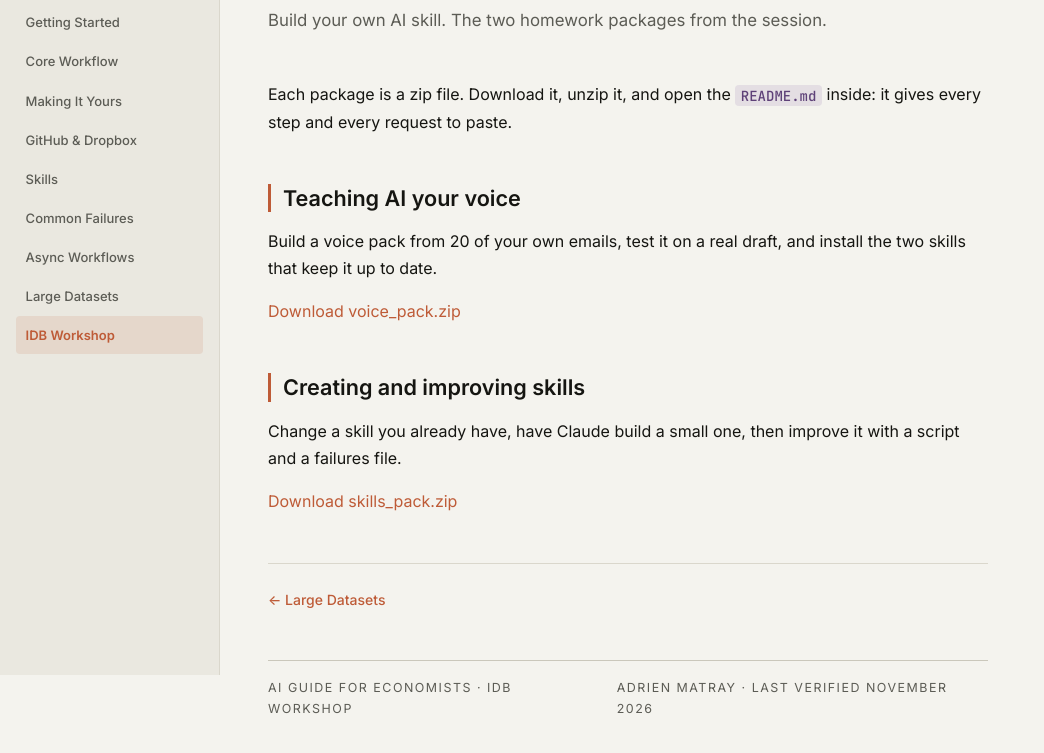
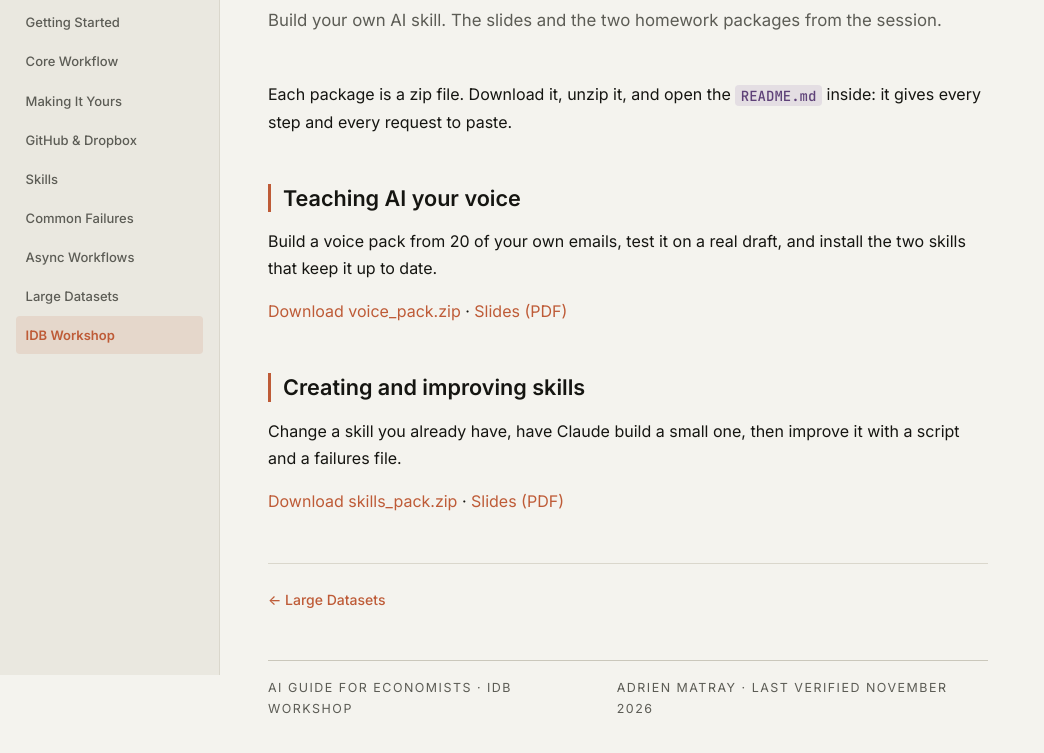
Before and after one commit to amatray/ai-guide-for-research-assistants, a plain HTML site: page idb-workshop.html in a window 1280 px wide. Shown: the part 125-878 px from the top of the page, without its empty margins (0-1044 px from the left). Drawn offline with Linux system fonts and the light colour scheme.

Commit message:
IDB Workshop page: add the two slide decks
Co-Authored-By: Claude Fable 5.2 <noreply@anthropic.com>

```diff
--- a/idb-workshop.html
+++ b/idb-workshop.html
@@ -63,7 +63,7 @@
     <main class="content">
       <div class="kicker">Workshop &middot; Inter-American Development Bank</div>
       <h1>IDB Workshop</h1>
-      <p class="subtitle">Build your own AI skill. The two homework packages from the session.</p>
+      <p class="subtitle">Build your own AI skill. The slides and the two homework packages from the session.</p>
 
       <p>Each package is a zip file. Download it, unzip it, and open the <code>README.md</code> inside: it gives every step and every request to paste.</p>
 
@@ -71,13 +71,13 @@
 
       <p>Build a voice pack from 20 of your own emails, test it on a real draft, and install the two skills that keep it up to date.</p>
 
-      <p><a href="https://github.com/amatray/claude-skills-public/raw/main/voice-pack/voice_pack.zip">Download voice_pack.zip</a></p>
+      <p><a href="https://github.com/amatray/claude-skills-public/raw/main/voice-pack/voice_pack.zip">Download voice_pack.zip</a> &middot; <a href="slides/voice_segment.pdf">Slides (PDF)</a></p>
 
       <h2>Creating and improving skills</h2>
 
       <p>Change a skill you already have, have Claude build a small one, then improve it with a script and a failures file.</p>
 
-      <p><a href="https://github.com/amatray/claude-skills-public/raw/main/skills-pack/skills_pack.zip">Download skills_pack.zip</a></p>
+      <p><a href="https://github.com/amatray/claude-skills-public/raw/main/skills-pack/skills_pack.zip">Download skills_pack.zip</a> &middot; <a href="slides/skills_deck.pdf">Slides (PDF)</a></p>
 
       <nav class="page-nav">
         <a href="large-datasets.html" class="prev">&larr; Large Datasets</a>
```
Also changed, not shown: 2 other files.
